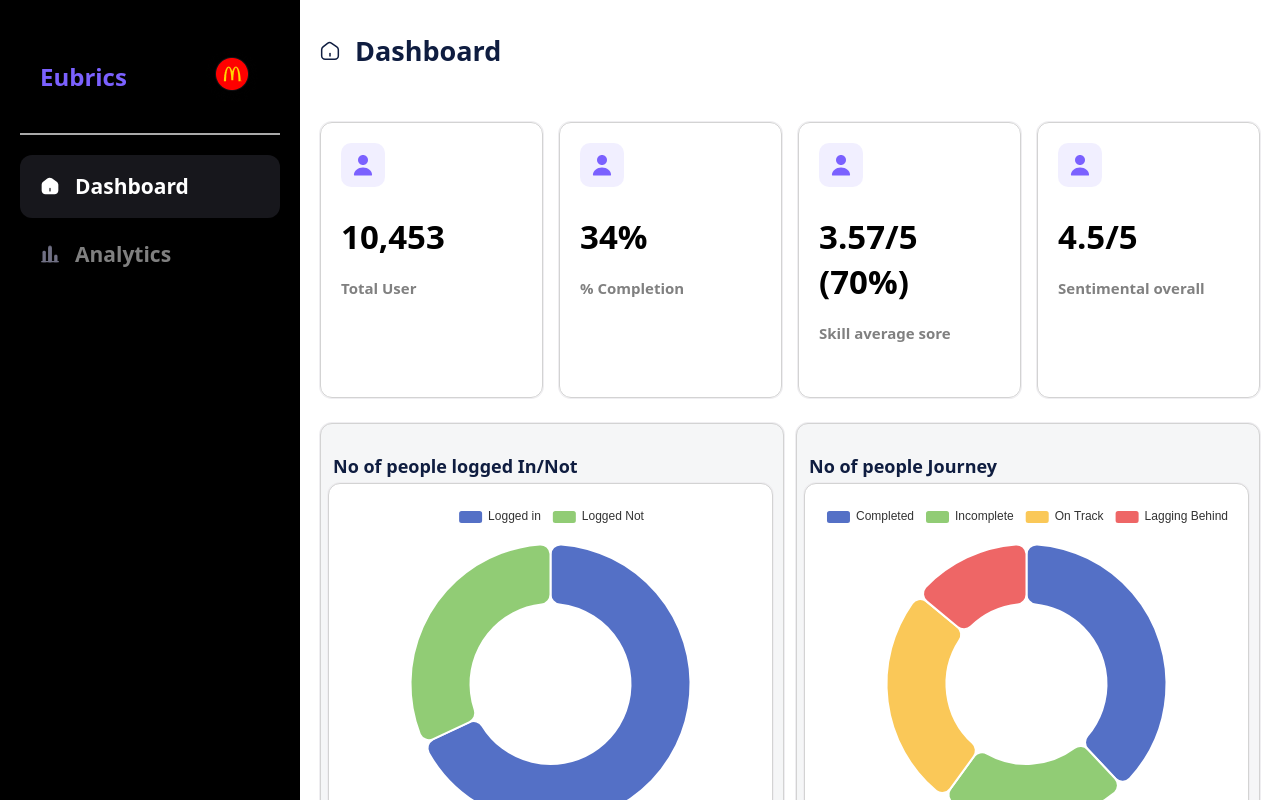
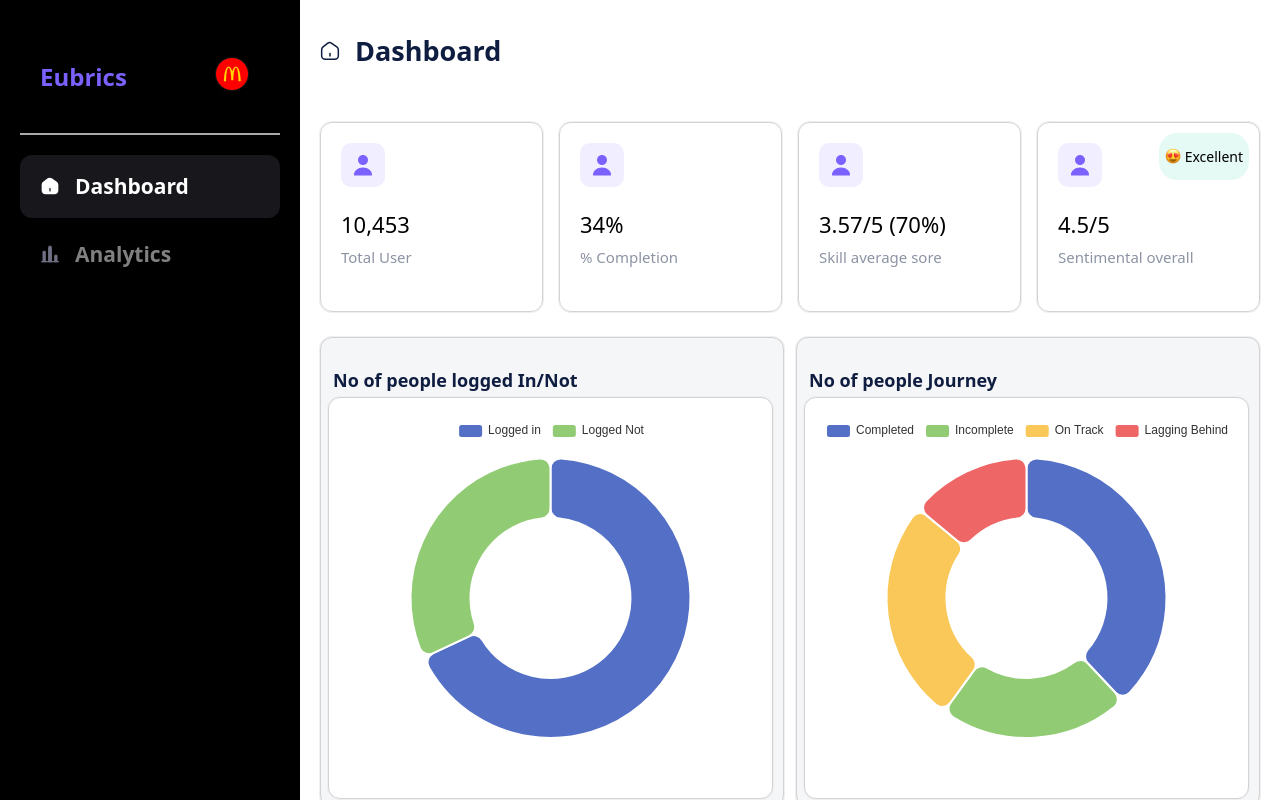
Before and after one commit to MdAbbas110/Dashbord-project, a React (Vite) app: page / in a window 1280 px wide. Shown: the top 800 px of the page. Built offline with nearby package versions, Linux system fonts and the light colour scheme.

Commit message:
add excellent tag

```diff
--- a/src/App.jsx
+++ b/src/App.jsx
@@ -1,3 +1,4 @@
+/* eslint-disable react/prop-types */
 import { useEffect, useRef } from "react";
 import { getInstanceByDom, init } from "echarts";
 
@@ -225,10 +226,18 @@ function App() {
 							padding: "20px",
 						}}
 					>
-						<SmallCard number="10,453" name="Total User" />
-						<SmallCard number="34%" name="% Completion" />
-						<SmallCard number="3.57/5 (70%)" name="Skill average sore" />
-						<SmallCard number="4.5/5" name="Sentimental overall" />
+						<SmallCard number="10,453" name="Total User" excellent={false} />
+						<SmallCard number="34%" name="% Completion" excellent={false} />
+						<SmallCard
+							number="3.57/5 (70%)"
+							name="Skill average sore"
+							excellent={false}
+						/>
+						<SmallCard
+							number="4.5/5"
+							name="Sentimental overall"
+							excellent={true}
+						/>
 					</div>
 
 					<div
@@ -321,10 +330,11 @@ function App() {
 	);
 }
 
-const SmallCard = ({ number, name }) => {
+const SmallCard = ({ number, name, excellent }) => {
 	return (
 		<div
 			style={{
+				position: "relative",
 				border: "1px solid lightGray",
 				borderRadius: "12px",
 				boxShadow: "0px 0px 0px 1px #EFEEF1 ",
@@ -334,6 +344,25 @@ const SmallCard = ({ number, name }) => {
 				fontSize: "22px",
 			}}
 		>
+			{excellent && (
+				<div
+					style={{
+						position: "absolute",
+						right: 10,
+						top: 10,
+						borderRadius: 18,
+						backgroundColor: "rgba(0, 196, 154, 0.1)",
+						padding: "0px 6px",
+						display: "flex",
+						gap: 4,
+						alignItems: "center",
+					}}
+				>
+					<img style={{ height: 16, width: 16 }} src="emoji.png" alt="Emoji" />
+					<p style={{ fontSize: 14, color: "black" }}>Excellent</p>
+				</div>
+			)}
+
 			<img
 				style={{
 					width: "24px",
@@ -344,10 +373,10 @@ const SmallCard = ({ number, name }) => {
 				src="user.svg"
 				alt="/"
 			/>
-			<h1>
+			<p>
 				{number} <br />{" "}
-				<span style={{ fontSize: "15px", color: "gray" }}>{name}</span>
-			</h1>
+				<span style={{ fontSize: "15px", color: "#8C93A3" }}>{name}</span>
+			</p>
 		</div>
 	);
 };
```
Also changed, not shown: public/emoji.png (added).
